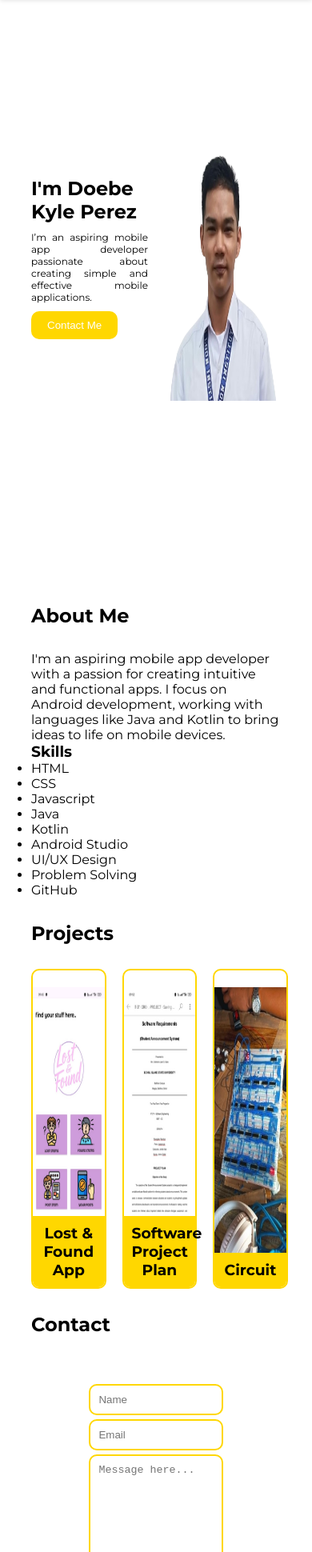
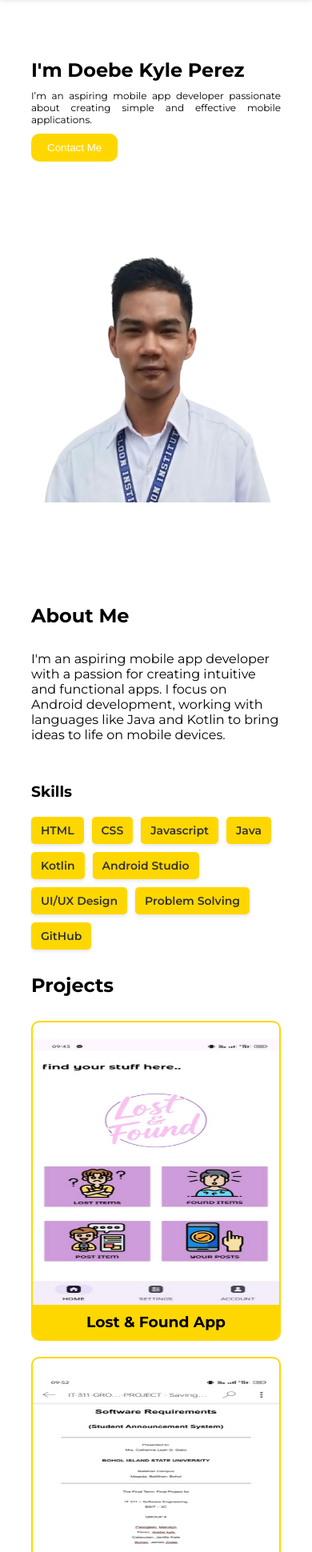
Before and after one commit to dobidapdap/myportfolio, a plain HTML site: page index.html in a window 390 px wide. Shown: the part 60-2000 px from the top of the page at 80% size. Drawn offline with Linux system fonts and the light colour scheme.

Commit message:
Update style.css

```diff
--- a/style.css
+++ b/style.css
@@ -5,7 +5,8 @@
     padding: 0;
 }
 
-html, body {
+html,
+body {
     height: 100%;
 }
 
@@ -13,7 +14,7 @@ body {
     display: flex;
     flex-direction: column;
     font-family: "Montserrat", sans-serif;
-    background-color: #FFFFFF; /* White */
+    background-color: #ffffff; /* White */
     color: #000000; /* Black */
 }
 
@@ -27,7 +28,8 @@ main {
 }
 
 /* Header */
-header > .container, .nav-links {
+header > .container,
+.nav-links {
     display: flex;
     justify-content: space-between;
     align-items: center;
@@ -39,14 +41,14 @@ header {
     width: 100%;
     top: 0;
     left: 0;
-    background-color: #FFFFFF; /* White */
+    background-color: #ffffff; /* White */
     z-index: 10;
     box-shadow: 0px 2px 5px rgba(0, 0, 0, 0.1);
     transition: background-color 0.3s ease, box-shadow 0.3s ease;
 }
 
 header.scrolled {
-    background-color: #F8F8F8; /* Slightly Off White */
+    background-color: #f8f8f8; /* Slightly Off White */
     box-shadow: 0px 2px 10px rgba(0, 0, 0, 0.2);
 }
 
@@ -68,13 +70,13 @@ header p {
 }
 
 .nav-links li a.active {
-    color: #FFD700; /* Gold Highlight */
+    color: #ffd700; /* Gold Highlight */
     font-weight: bold;
-    border-bottom: 2px solid #FFD700;
+    border-bottom: 2px solid #ffd700;
 }
 
 .nav-links li a:hover {
-    color: #C0C0C0; /* Silver Highlight */
+    color: #c0c0c0; /* Silver Highlight */
 }
 
 section {
@@ -126,20 +128,51 @@ html {
     outline: none;
     border: none;
     padding: 10px 20px;
-    background-color: #FFD700; /* Gold */
-    color: #FFFFFF; /* White */
+    background-color: #ffd700; /* Gold */
+    color: #ffffff; /* White */
     border-radius: 10px;
     cursor: pointer;
     transition: background-color 0.3s ease;
 }
 
 .home-button:hover {
-    background-color: #C0C0C0; /* Silver */
+    background-color: #c0c0c0; /* Silver */
 }
 
 /* About Me Section */
 #about-me {
     padding-top: 60px;
+}
+
+.skills {
+    margin-top: 20px;
+}
+
+.skills h3 {
+    padding: 30px 0 20px;
+}
+
+.skills-list {
+    list-style: none;
+    display: flex;
+    flex-wrap: wrap;
+    gap: 10px;
+    padding: 0;
+}
+
+.skills-list li {
+    background-color: #ffd700;
+    border-radius: 5px;
+    padding: 8px 12px;
+    font-size: 14px;
+    font-weight: 600;
+    color: #333;
+    box-shadow: 0 2px 4px rgba(0, 0, 0, 0.1);
+    transition: 0.5s;
+}
+
+.skills-list li:hover {
+    transform: scale(1.11);
 }
 
 section h2 {
@@ -150,15 +183,16 @@ section h2 {
 /* Projects Section */
 .project-container {
     display: flex;
-    justify-content: space-between;
+    flex-wrap: wrap;
+    justify-content: center;
     gap: 20px;
 }
 
 .project-item {
-    flex: 1 0 30%;
+    flex: 1 0 200px;
     height: 400px;
     text-align: center;
-    border: 2px solid #FFD700; /* Gold */
+    border: 2px solid #ffd700; /* Gold */
     border-radius: 10px;
     display: flex;
     justify-content: center;
@@ -179,7 +213,7 @@ section h2 {
 .text {
     padding: 10px;
     width: 100%;
-    background-color: #FFD700; /* Gold */
+    background-color: #ffd700; /* Gold */
     border-radius: 0 0 8px 8px;
     color: #000000; /* Black */
     position: absolute;
@@ -213,24 +247,29 @@ section h2 {
 }
 
 .contact-form input,
+.contact-form textarea {
+    caret-color: black;
+}
+
+.contact-form input,
 .contact-form textarea,
 .contact-form button {
-    border: 2px solid #FFD700; /* Gold */
-    caret-color: #FFD700;
+    border: 2px solid #ffd700; /* Gold */
+    caret-color: #ffd700;
     color: #000000; /* Black */
 }
 
 .contact-form button {
     border: none;
     outline: none;
-    background-color: #FFD700; /* Gold */
-    color: #FFFFFF; /* White */
+    background-color: #ffd700; /* Gold */
+    color: #ffffff; /* White */
     cursor: pointer;
     transition: background-color 0.3s ease;
 }
 
 .contact-form button:hover {
-    background-color: #C0C0C0; /* Silver */
+    background-color: #c0c0c0; /* Silver */
 }
 
 .contact-form textarea {
@@ -248,5 +287,35 @@ footer hr {
     margin-bottom: 20px;
     border: 0;
     height: 1px;
-    background-color: #FFD700; /* Gold */
+    background-color: gray; /* Gold */
 }
+
+@media screen and (max-width: 800px) {
+    #home {
+        flex-wrap: wrap;
+        gap: 0px;
+        padding-top: 50px;
+    }
+    .details-container,
+    .img-container {
+        flex: 1 100%;
+    }
+
+    .project-item {
+        width: 50%;
+    }
+
+    #contact .form-container {
+        width: 80%;
+    }
+}
+
+@media screen and (max-width: 500px) {
+    .nav-links li a {
+        font-size: 10px;
+    }
+
+    #contact .form-container {
+        width: 90%;
+    }
+}
```
